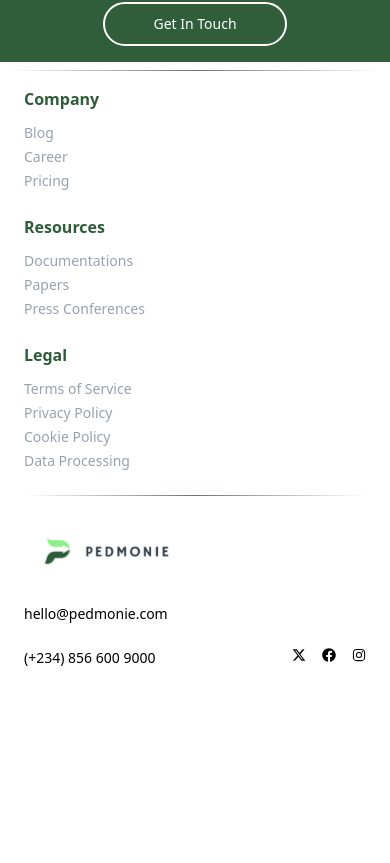
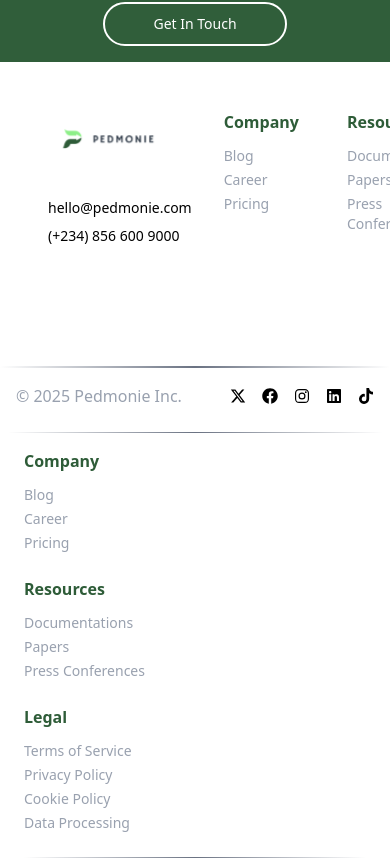
Before and after one commit to omarologyy/Fintech, a React (Vite) app in the folder fintechApp/: page / in a window 390 px wide. Shown: the part 6121-6984 px from the top of the page. Before the commit the page ends 6813 px from the top, so only its background shows below. Built offline with nearby package versions, Linux system fonts and the light colour scheme.

Commit message:
Footer responsiveness done

```diff
--- a/fintechApp/src/components/Landing/FAQs.jsx
+++ b/fintechApp/src/components/Landing/FAQs.jsx
@@ -85,7 +85,7 @@ function FAQs() {
         </div>
         {/* TABLET VIEW */}
         <div
-          className="hidden lg:hidden md:flex flex-col justify-center items-center bg-cover bg-center rounded-3xl mt-6 mx-auto max-w-2xl w-full relative overflow-hidden"
+          className="hidden lg:hidden md:block flex-col justify-center items-center bg-cover bg-center rounded-3xl mt-6 mx-auto max-w-2xl w-full relative overflow-hidden"
           style={{
             backgroundImage: `url(${Faq})`,
             backgroundSize: "cover",
@@ -96,7 +96,7 @@ function FAQs() {
           {/* Overlay for better contrast */}
           <div className="absolute inset-0 bg-white/70 rounded-3xl"></div>
 
-          {/* Content with proper padding */}
+          {/* Content */}
           <div className="relative z-10 p-8 w-full text-center">
             <h1 className="mt-5 font-bold text-3xl">
               <span>Frequently Asked Questions (FAQs)</span>
--- a/fintechApp/src/components/Landing/Footer.jsx
+++ b/fintechApp/src/components/Landing/Footer.jsx
@@ -1,12 +1,162 @@
 import React from "react";
 import Logo from "../../svgs/MainLogo.svg";
-import { FaXTwitter } from "react-icons/fa6";
-import { FaFacebook } from "react-icons/fa";
+import { FaXTwitter, FaLinkedin } from "react-icons/fa6";
+import { FaFacebook, FaTiktok } from "react-icons/fa";
 import { IoLogoInstagram } from "react-icons/io5";
 
 function Footer() {
   return (
-    <div className="flex flex-col m-2">
+    <>
+      {/* DESKTOP */}
+      <div className="md:hidden lg:flex flex-col">
+        <div className="flex flex-row justify-between items-start p-8">
+          {/* Left Section */}
+          <div className="flex flex-col space-y-8 p-4">
+            <img src={Logo} alt="Pedmonie logo" className="h-14 w-auto" />
+            {/* Contact */}
+            <div className="text-sm space-y-2">
+              <p>hello@pedmonie.com</p>
+              <p>(+234) 856 600 9000</p>
+            </div>
+          </div>
+
+          {/* Right Section*/}
+          <div className="space-x-12 flex flex-row flex-1 justify-end p-4">
+            {/* Company */}
+            <div className="space-y-1">
+              <h1 className="font-bold mb-3 text-[#2E5C38]">Company</h1>
+              <div className="text-gray-400 text-sm cursor-pointer space-y-1">
+                <p>Blog</p>
+                <p>Career</p>
+                <p>Pricing</p>
+              </div>
+            </div>
+
+            {/* Resources */}
+            <div className="space-y-1">
+              <h1 className="font-bold mb-3 text-[#2E5C38]">Resources</h1>
+              <div className="text-gray-400 text-sm cursor-pointer space-y-1">
+                <p>Documentations</p>
+                <p>Papers</p>
+                <p>Press Conferences</p>
+              </div>
+            </div>
+
+            {/* Legal */}
+            <div className="space-y-1">
+              <h1 className="font-bold mb-3 text-[#2E5C38]">Legal</h1>
+              <div className="text-gray-400 text-sm cursor-pointer space-y-1">
+                <p>Terms of Service</p>
+                <p>Privacy Policy</p>
+                <p>Cookie Policy</p>
+                <p>Data Processing</p>
+              </div>
+            </div>
+          </div>
+        </div>
+
+        {/* Bottom line */}
+        <div className="w-full h-[2px] bg-gradient-to-r from-transparent via-gray-500 to-transparent" />
+
+        {/* Footer */}
+        <div className="text-start justify-between items-center flex flex-row space-x-8 p-4">
+          <p className="text-gray-400">© 2025 Pedmonie Inc.</p>
+          {/* SOCIALS */}
+          <div className="flex space-x-4">
+            <a href="#">
+              <FaXTwitter />
+            </a>
+            <a href="#">
+              <FaFacebook />
+            </a>
+            <a href="#">
+              <IoLogoInstagram />
+            </a>
+            <a href="#">
+              <FaLinkedin />
+            </a>
+            <a href="#">
+              <FaTiktok />
+            </a>
+          </div>
+        </div>
+      </div>
+      {/* TABLET */}
+      <div className="hidden lg:hidden md:flex flex-col">
+        <div className="flex flex-row justify-between items-start p-8">
+          {/* Left Section */}
+          <div className="flex flex-col space-y-8 p-4">
+            <img src={Logo} alt="Pedmonie logo" className="h-14 w-auto" />
+            {/* Contact */}
+            <div className="text-sm space-y-2">
+              <p>hello@pedmonie.com</p>
+              <p>(+234) 856 600 9000</p>
+            </div>
+          </div>
+
+          {/* Right Section*/}
+          <div className="space-x-12 flex flex-row flex-1 justify-end p-4">
+            {/* Company */}
+            <div className="space-y-1">
+              <h1 className="font-bold mb-3 text-[#2E5C38]">Company</h1>
+              <div className="text-gray-400 text-sm cursor-pointer space-y-1">
+                <p>Blog</p>
+                <p>Career</p>
+                <p>Pricing</p>
+              </div>
+            </div>
+
+            {/* Resources */}
+            <div className="space-y-1">
+              <h1 className="font-bold mb-3 text-[#2E5C38]">Resources</h1>
+              <div className="text-gray-400 text-sm cursor-pointer space-y-1">
+                <p>Documentations</p>
+                <p>Papers</p>
+                <p>Press Conferences</p>
+              </div>
+            </div>
+
+            {/* Legal */}
+            <div className="space-y-1">
+              <h1 className="font-bold mb-3 text-[#2E5C38]">Legal</h1>
+              <div className="text-gray-400 text-sm cursor-pointer space-y-1">
+                <p>Terms of Service</p>
+                <p>Privacy Policy</p>
+                <p>Cookie Policy</p>
+                <p>Data Processing</p>
+              </div>
+            </div>
+          </div>
+        </div>
+
+        {/* Bottom line */}
+        <div className="w-full h-[2px] bg-gradient-to-r from-transparent via-gray-500 to-transparent" />
+
+        {/* Footer */}
+        <div className="text-start justify-between items-center flex flex-row space-x-8 p-4">
+          <p className="text-gray-400">© 2025 Pedmonie Inc.</p>
+          {/* SOCIALS */}
+          <div className="flex space-x-4">
+            <a href="#">
+              <FaXTwitter />
+            </a>
+            <a href="#">
+              <FaFacebook />
+            </a>
+            <a href="#">
+              <IoLogoInstagram />
+            </a>
+            <a href="#">
+              <FaLinkedin />
+            </a>
+            <a href="#">
+              <FaTiktok />
+            </a>
+          </div>
+        </div>
+      </div>
+      {/* MOBILE */}
+      <div className="md:hidden flex flex-col m-2">
         {/* Top line */}
         <div className="w-full h-[1px] bg-gradient-to-r from-transparent via-gray-500 to-transparent" />
 
@@ -14,7 +164,7 @@ function Footer() {
         <div className="text-start m-4 space-y-8">
           {/* Sections */}
           <div className="space-y-6">
-          {/* COMPANY */}
+            {/* Company */}
             <div className="space-y-1">
               <h1 className="font-bold mb-3 text-[#2E5C38]">Company</h1>
               <p className="text-gray-400 text-sm">Blog</p>
@@ -22,7 +172,7 @@ function Footer() {
               <p className="text-gray-400 text-sm">Pricing</p>
             </div>
 
-          {/* RESOURCES */}
+            {/* Resources */}
             <div className="space-y-1">
               <h1 className="font-bold mb-3 text-[#2E5C38]">Resources</h1>
               <p className="text-gray-400 text-sm">Documentations</p>
@@ -30,7 +180,7 @@ function Footer() {
               <p className="text-gray-400 text-sm">Press Conferences</p>
             </div>
 
-          {/* LEGAL */}
+            {/* Legal */}
             <div className="space-y-1">
               <h1 className="font-bold mb-3 text-[#2E5C38]">Legal</h1>
               <p className="text-gray-400 text-sm">Terms of Service</p>
@@ -41,7 +191,7 @@ function Footer() {
             {/* Bottom line */}
             <div className="w-full h-[1px] bg-gradient-to-r from-transparent via-gray-500 to-transparent" />
             <img src={Logo} alt="Pedmonie logo" />
-          {/* CONTACT */}
+            {/* Contact */}
             <div className="text-sm space-y-4">
               <p>hello@pedmonie.com</p>
             </div>
@@ -65,6 +215,7 @@ function Footer() {
           </div>
         </div>
       </div>
+    </>
   );
 }
 
```
Lines whose indentation alone changed are shown as unchanged.
